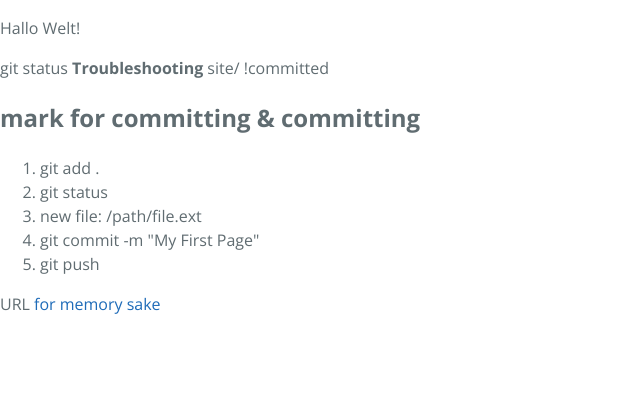
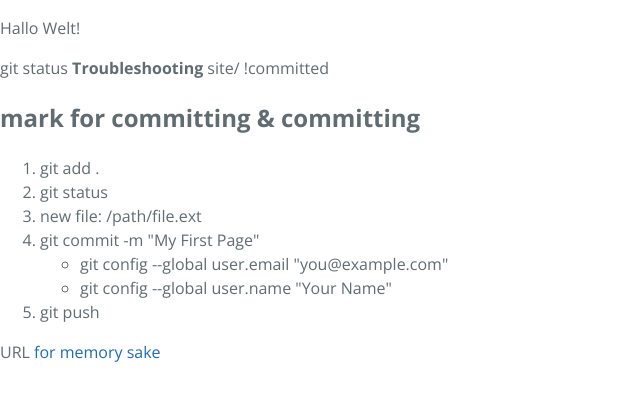
Before and after one commit to psychodove/coursera-test, a plain HTML site: page site/index.html in a window 1280 px wide. Shown: the whole page, without its empty margins (0-640 px from the left). Drawn offline with nearby package versions, Linux system fonts and the light colour scheme; files that its build step writes are made by us from their sources.

Commit message:
myfirstpg

```diff
--- a/site/index.html
+++ b/site/index.html
@@ -22,6 +22,10 @@
         <li>git status</li>
         <li>new file: /path/file.ext</li>
         <li>git commit -m "My First Page"</li>
+           <ul>
+            <li>git config --global user.email "you@example.com"</li>
+            <li>git config --global user.name "Your Name"</li>
+           </ul>
         <li>git push</li>
       </ol>
       URL <a href="https://github.com/psychodove/coursera-test">for memory sake</a>
```
